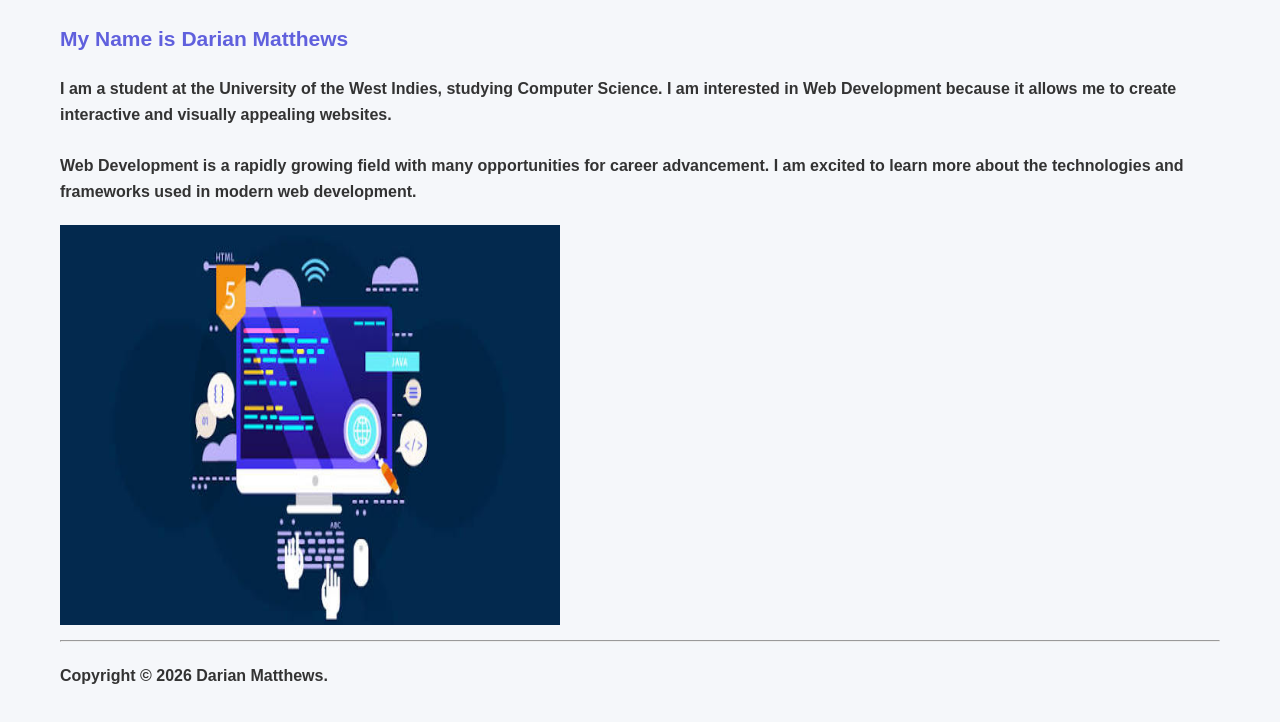
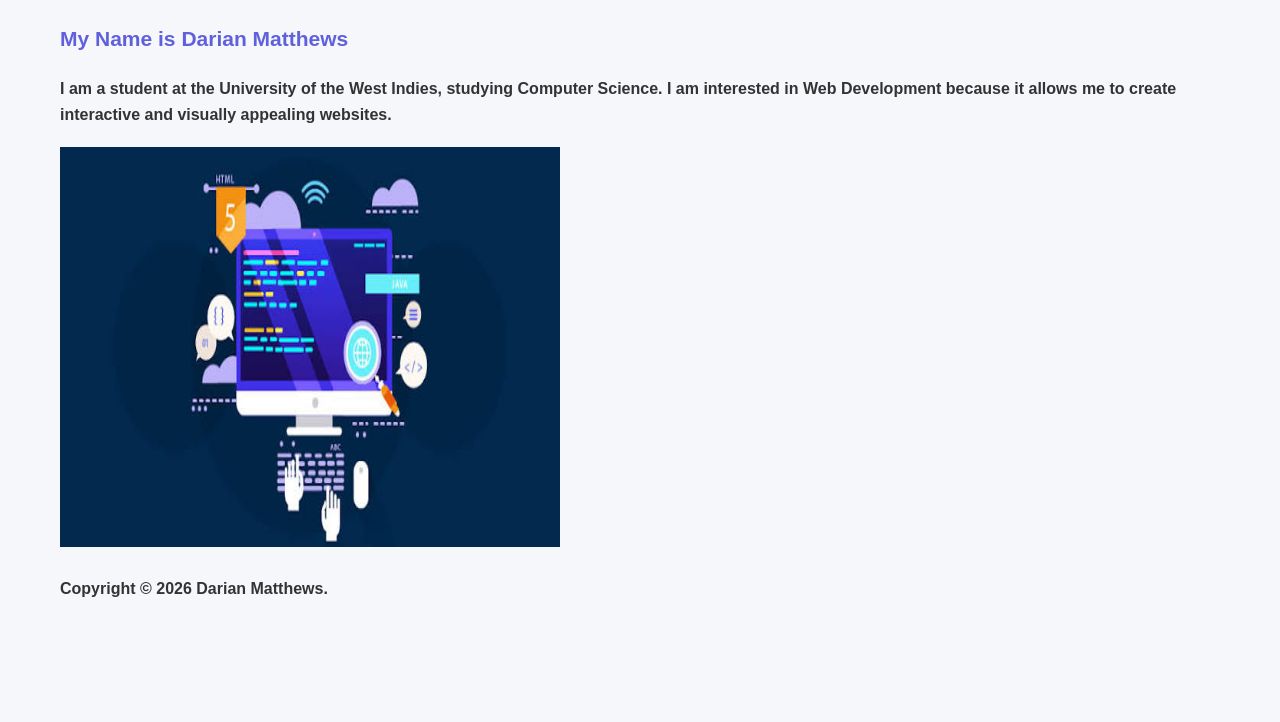
Before and after one commit to dardarzzzz/Info2180-lab1, a plain HTML site: page index.html in a window 1280 px wide. Shown: the part 174-896 px from the top of the page. After the commit the page ends 856 px from the top, so only its background shows below. Drawn offline with Linux system fonts and the light colour scheme.

Commit message:
Clean up index.html by removing unnecessary content
Removed extra paragraphs and line breaks from index.html.

```diff
--- a/index.html
+++ b/index.html
@@ -14,22 +14,9 @@
 <main>
  <h2>My Name is Darian Matthews</h2>
  <p>I am a student at the University of the West Indies, studying Computer Science. I am interested in Web Development because it allows me to create interactive and visually appealing websites.</p>
- <p>Web Development is a rapidly growing field with many opportunities for career advancement. I am excited to learn more about the technologies and frameworks used in modern web development.</p>
  </main>
 
  <img src="webdev.jpg" alt="Darian Matthews" width="500" height="400">
-
- <br>
-
- <hr>
-
-
-
-
-
-
-
-
 
 <footer>
  <p>Copyright © 2026 Darian Matthews.</p>
```
